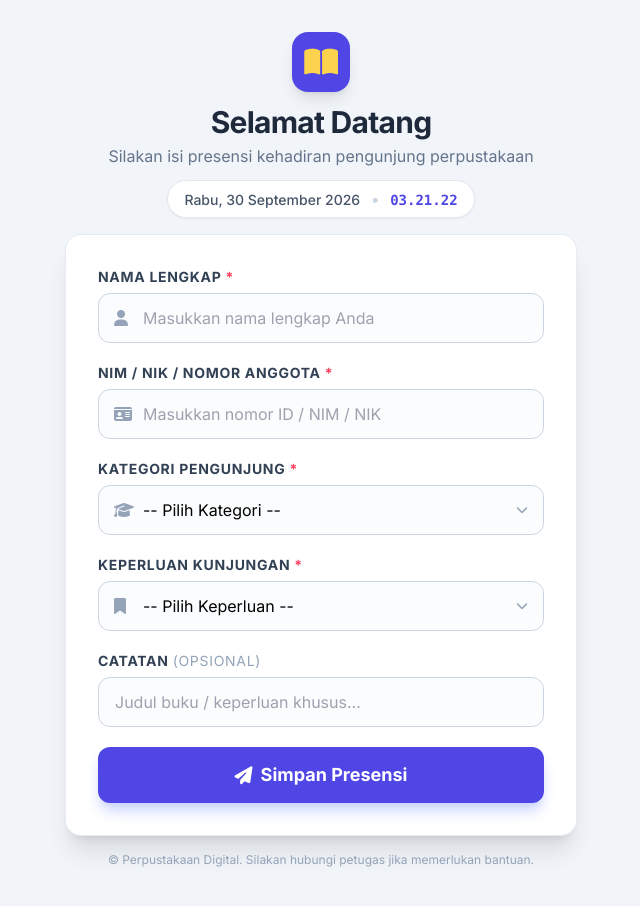
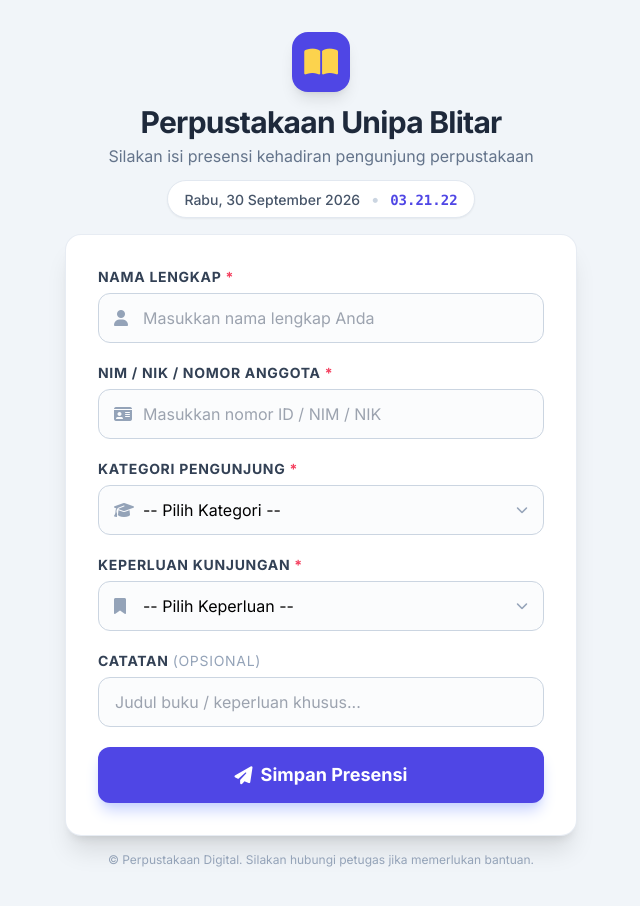
Before and after one commit to ibeknu/webperpustakaan, a plain HTML site: page index.html in a window 1280 px wide. Shown: the whole page, without its empty margins (319-959 px from the left). Drawn offline with nearby package versions, Linux system fonts and the light colour scheme.

Commit message:
Update index.html

```diff
--- a/index.html
+++ b/index.html
@@ -20,7 +20,7 @@
         <div class="inline-flex items-center justify-center p-3 bg-indigo-600 text-white rounded-2xl shadow-lg mb-3">
             <i class="fa-solid fa-book-open text-3xl text-amber-300"></i>
         </div>
-        <h1 class="text-2xl sm:text-3xl font-bold text-slate-800 tracking-tight">Selamat Datang</h1>
+        <h1 class="text-2xl sm:text-3xl font-bold text-slate-800 tracking-tight">Perpustakaan Unipa Blitar</h1>
         <p class="text-sm sm:text-base text-slate-500 mt-1">Silakan isi presensi kehadiran pengunjung perpustakaan</p>
 
         <!-- Live Clock & Date -->
```
